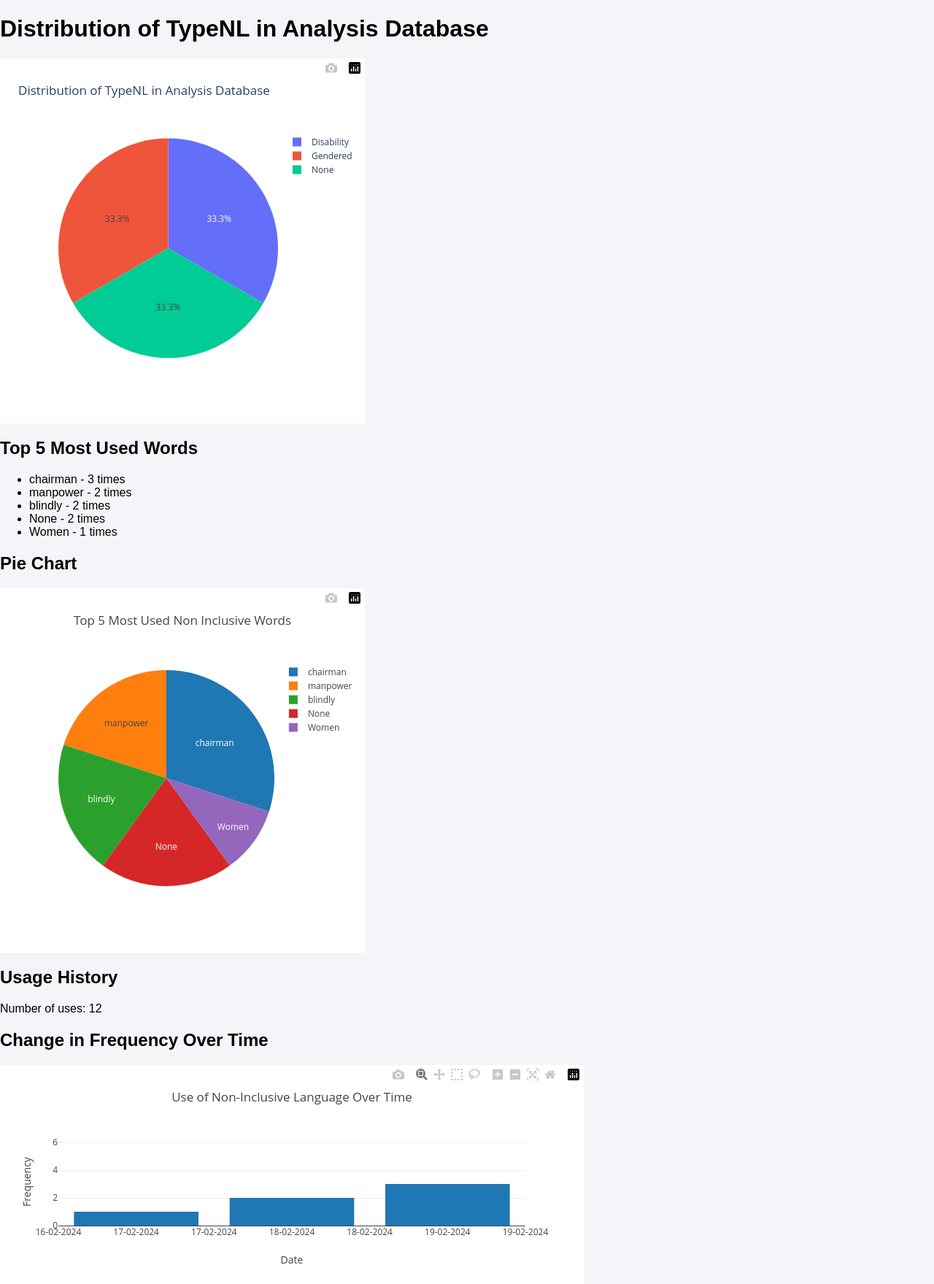
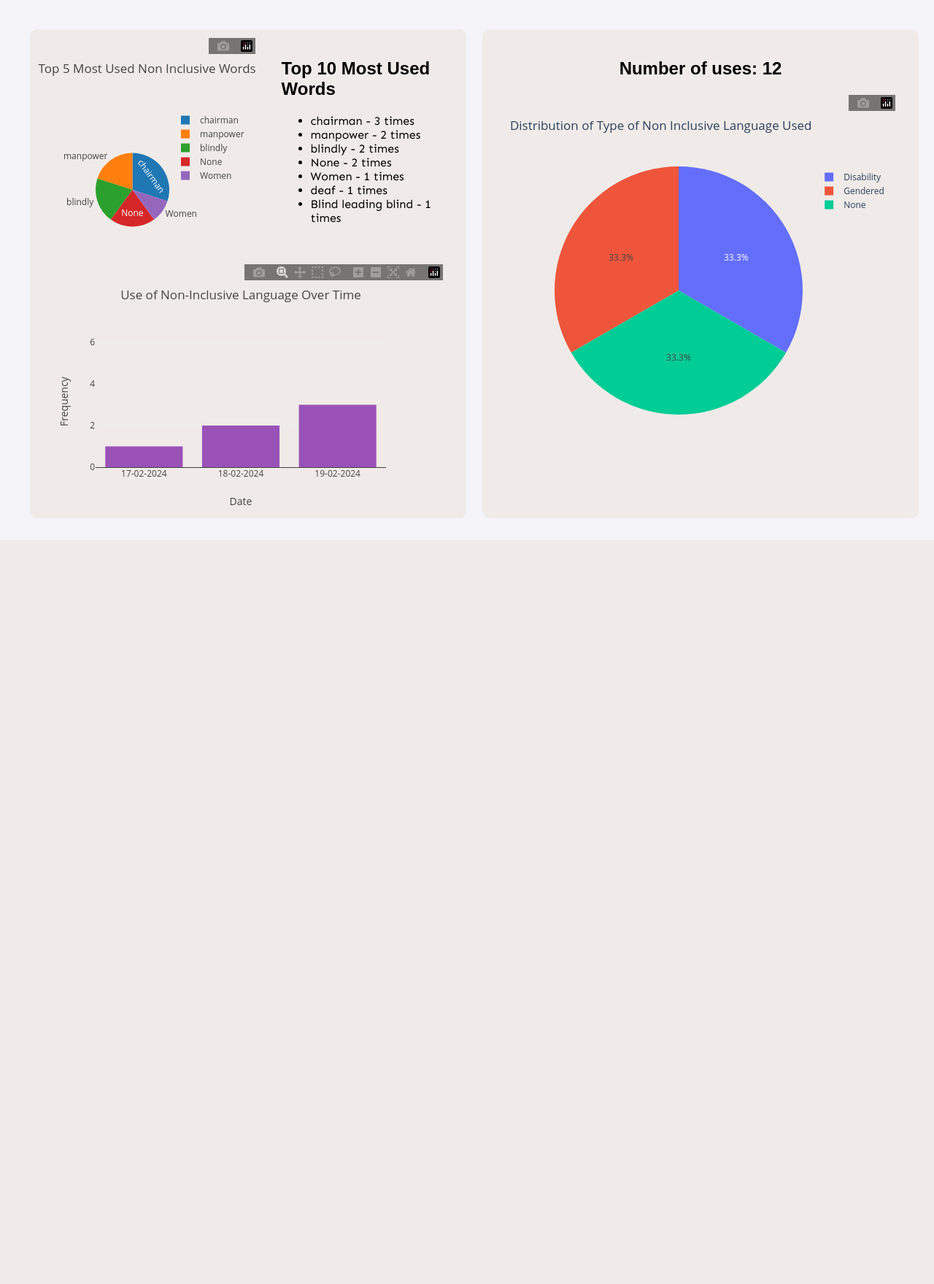
Before and after one commit to BTW-AAK/Inclusify, a Flask app: page /analytics in a window 1280 px wide. Shown: the part 60-1819 px from the top of the page at 73% size. After the commit the page ends 800 px from the top, so only its background shows below. Run offline with Flask 3, Linux system fonts and the light colour scheme; some libraries are stand-ins or nearby versions.

Commit message:
Analytics Page Complete

```diff
--- a/server.py
+++ b/server.py
@@ -71,8 +71,12 @@ def analytics():
 
     types, counts = zip(*data)
 
-    fig = px.pie(names=types, values=counts, title='Distribution of TypeNL in Analysis Database',
-                 custom_data=[types, counts], labels={'names': 'Type'})
+    fig = px.pie(names=types, values=counts, title='Distribution of Type of Non Inclusive Language Used',
+                 custom_data=[types, counts], labels={'names': 'Type'}, )
+    fig.update_layout({
+        'plot_bgcolor': 'rgba(0,0,0,0)',
+        'paper_bgcolor': 'rgba(0,0,0,0)'
+    })
 
     plot_json = json.dumps(fig, cls=plotly.utils.PlotlyJSONEncoder)
 
@@ -87,16 +91,19 @@ def analytics():
     word_counts = Counter(words)
 
     # Get the 5 most common words
-    most_common_words = word_counts.most_common(5)
+    most_common_words = word_counts.most_common(10)
+    most5_common_words = word_counts.most_common(5)
 
     pie_chart = {
         "data": [{
-            "labels": [word for word, _ in most_common_words],
-            "values": [count for _, count in most_common_words],
+            "labels": [word for word, _ in most5_common_words],
+            "values": [count for _, count in most5_common_words],
             "type": "pie"
         }],
         "layout": {
-            "title": "Top 5 Most Used Non Inclusive Words"
+            "title": "Top 5 Most Used Non Inclusive Words",
+            "paper_bgcolor": "rgba(0, 0, 0, 0)",
+            "plot_bgcolor": "rgba(0, 0, 0, 0)",
         }
     }
 
@@ -117,12 +124,16 @@ def analytics():
             "x": timestamps,
             "y": counts,
             "type": "bar",
-            "name": "Frequency Over Time"
+            "name": "Frequency Over Time",
+            "marker": {"color": "#9A52B8"}
         }],
         "layout": {
             "title": "Use of Non-Inclusive Language Over Time",
             "xaxis": {"title": "Date", "tickformat": "%d-%m-%Y"},
-            "yaxis": {"title": "Frequency"}
+            "yaxis": {"title": "Frequency"},
+            "paper_bgcolor": "rgba(0, 0, 0, 0)",
+            "plot_bgcolor": "rgba(0, 0, 0, 0)",
+
         }
     }
 
--- a/static/css/style.css
+++ b/static/css/style.css
@@ -189,16 +189,79 @@ textarea {
 }
 
 #plotly-chart{
-    width: 500px;
-    height: 500px;
+    width: 100%;
+    height: 80%;
+    text-align: center;
+
 }
 
 #pie-chart{
-    width: 500px;
-    height: 500px;
+    width: 90%;
+    height: 400px;
+
 }
 
 #bar-chart{
-    width: 800px;
-    height: 300px;
+    margin-top: -100px;
+    width: 100%;
+    height: 360px;
 }
+
+
+.analytic-containers {
+    display: flex;
+    justify-content: space-around;
+    margin: 20px;
+}
+
+.left-analytics,
+.right-analytics {
+    flex-basis: 45%;
+    padding: 10px;
+}
+
+.actual-analytic-cont {
+    width: 100%;
+    height: 650px; /* Adjust based on actual size required */
+    margin-top: 10px;
+    padding: 10px;
+    font-family: 'Arial', sans-serif;
+    font-size: 1em;
+    border: none;
+    background-color: #f0ebe8;
+    border-radius: 10px;
+}
+
+.most-used-word-row {
+    display: flex;
+    justify-content: space-around;
+    margin: 0px;
+    margin-bottom: 10px;
+
+}
+
+.most-used-word-left{
+    flex-basis: 60%;
+}
+.most-used-word-right {
+    padding-top: 10px;
+    padding-left: 10px;
+    flex-basis: 45%;
+    border-left: 2px;
+    border-color: #000;
+}
+h2{
+    font-family: 'Readex Pro', sans-serif;
+}
+
+#most_common_words_div{
+    font-family: 'Sen', sans-serif;
+
+}
+
+#UseCounter{
+    padding-top: 10px;
+    text-align: center;
+    font-family: 'Readex Pro', sans-serif;
+
+}
--- a/templates/analytics.html
+++ b/templates/analytics.html
@@ -22,24 +22,14 @@
 
     </header>
 
-    <h1>Distribution of TypeNL in Analysis Database</h1>
-    <div id="plotly-chart"></div>
 
-    <script>
-        // Parse the Plotly JSON and render the chart
-        var plotJson = {{ plot_json | tojson | safe }};
-        Plotly.newPlot('plotly-chart', JSON.parse(plotJson.replace(/&quot;/g, '"')));
-    </script>
+    <div class="analytic-containers">
+        <div class="left-analytics">
+            <div class="actual-analytic-cont" id="left-actual-analytic-cont">
 
-
-    <h2>Top 5 Most Used Words</h2>
-    <ul>
-        {% for word, count in most_common_words %}
-            <li>{{ word }} - {{ count }} times</li>
-        {% endfor %}
-    </ul>
-
-    <h2>Pie Chart</h2>
+            <!--* Most used word  -->
+            <div class="most-used-word-row">
+                <div class="most-used-word-left">
                     <div id="pie-chart"></div>
 
                     <script>
@@ -49,11 +39,16 @@
                         pieChartJson.data[0].textinfo = 'label';
                         Plotly.newPlot('pie-chart', pieChartJson);
                     </script>
-
-    <h2>Usage History</h2>
-    <p>Number of uses: {{ max_id }}</p>
-
-    <h2>Change in Frequency Over Time</h2>
+                </div>
+                <div class="most-used-word-right">
+                    <h2>Top 10 Most Used Words</h2>
+                    <ul>
+                        {% for word, count in most_common_words %}
+                            <li id="most_common_words_div">{{ word }} - {{ count }} times</li>
+                        {% endfor %}
+                    </ul>
+                </div>
+            </div>
             <div id="bar-chart"></div>
 
             <script>
@@ -61,5 +56,26 @@
                 var barChartJson = {{ bar_chart_json | safe }};
                 Plotly.newPlot('bar-chart', barChartJson.data, barChartJson.layout);
             </script>
+
+            </div>
+        </div>
+        <div class="right-analytics">
+            <div class="actual-analytic-cont" id="right-actual-analytic-cont">
+
+                <h2 id="UseCounter">Number of uses: {{ max_id }}</h2>
+                <div id="plotly-chart"></div>
+
+                <script>
+                    // Parse the Plotly JSON and render the chart
+                    var plotJson = {{ plot_json | tojson | safe }};
+                    Plotly.newPlot('plotly-chart', JSON.parse(plotJson.replace(/&quot;/g, '"')));
+                </script>
+
+            </div>
+
+
+        </div>
+    </div>
+
 </body>
 </html>
```
Also changed, not shown: instance/analysis.db. Lines whose indentation alone changed are shown as unchanged.
